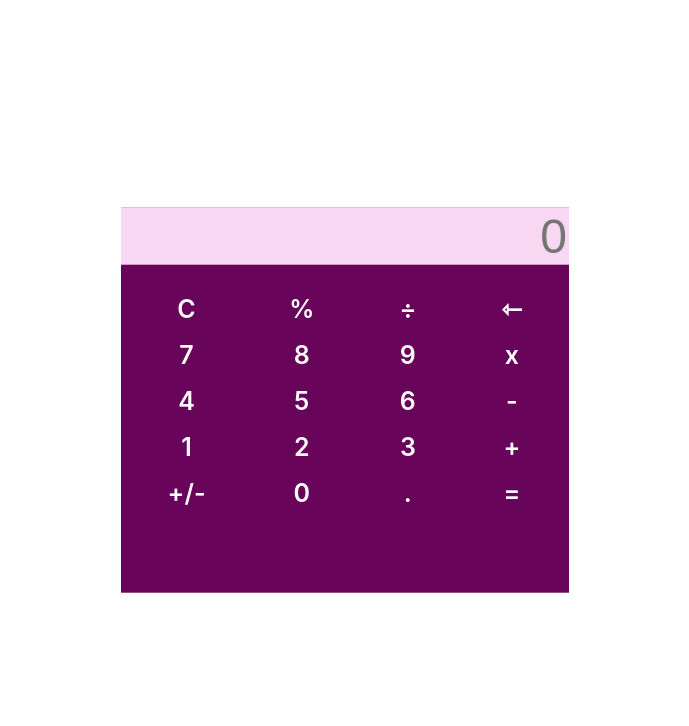
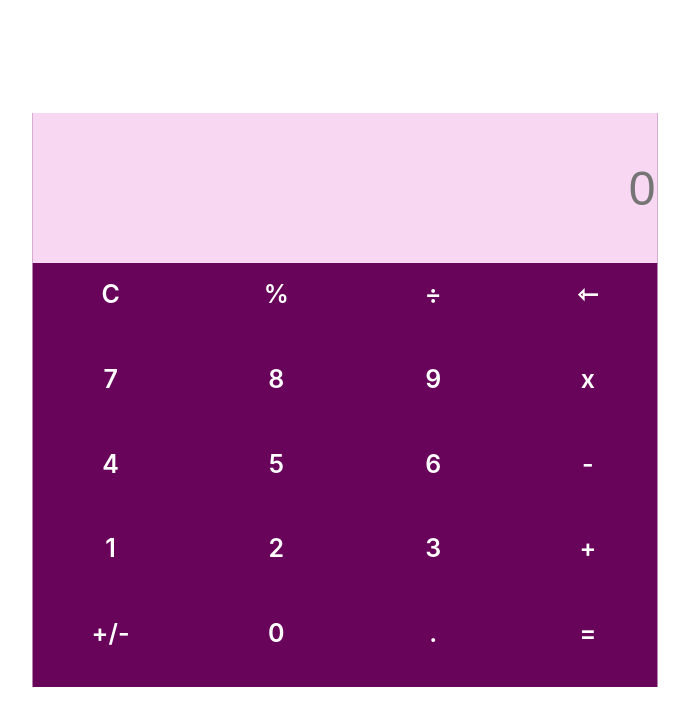
Before and after one commit to FlavioAlm/Calculadora, a React (Create React App) app: page / in a window 1280 px wide. Shown: the top 726 px of the page, without its empty margins (295-984 px from the left). Built offline with nearby package versions, Linux system fonts and the light colour scheme.

Commit message:
new function: percentage

```diff
--- a/src/containers/Calculator.css
+++ b/src/containers/Calculator.css
@@ -31,9 +31,9 @@
 @media (min-width: 700px) {
   .calculator {
     display: grid;
-    grid-template-columns: repeat(4, minmax(75px, 100px));
-    grid-template-rows: minmax(20px,auto) minmax(120px,auto) repeat(5, minmax(20px,auto));
-    gap: 1rem;
+    grid-template-columns: repeat(4, minmax(75px, auto));
+    grid-template-rows:minmax(150px, auto) repeat(4, minmax(90px, auto));
+    gap: 1rem 1rem;
   }
   .calculator {
     position: fixed;
@@ -42,10 +42,20 @@
     transform: translate(-50%, -50%);
     color: white;
     background-color: #68045a;
-    vertical-align: middle;
-    border: none;
   }
-  .calculator > div {
-    padding: 0.8em 0.8em;
+
+  .display {
+    grid-column: 1/5;
+    grid-row: 1/2;
+  }
+
+  .keyboard {
+    grid-column-start: 1;
+    grid-column-end: 5;
+    grid-row-start: 2;
+    grid-row-end: 6;
+    display: grid;
+    grid-template-columns: repeat(4, minmax(20px,auto));
+    gap: 1rem 1rem;
   }
 }
--- a/src/containers/utils.js
+++ b/src/containers/utils.js
@@ -2,7 +2,14 @@
 
 function safeEval(sequence) {
 
-  let newSeq = numberSequenceToArray (sequence);
+  if (hasPercentage(sequence)) {
+    console.log(" if - HasPerc: " + hasPercentage(sequence));
+    sequence = normalizePercentage(sequence);
+  };
+  console.log("out - HasPerc: " + hasPercentage(sequence));
+  console.log("out - seq: " + (sequence));
+
+  let newSeq = numberSequenceToArray(sequence);
   let firstNumber = 0;
   let secondNumber = 0;
   let operator = '+';
@@ -42,6 +49,7 @@ function safeEval(sequence) {
 
 function calculate(firstNumber, operator, secondNumber) {
   let result = 0;
+  console.log("operator: " + operator);
 
   switch(operator) {
     case '+':
@@ -58,6 +66,7 @@ function calculate(firstNumber, operator, secondNumber) {
       break
     case '÷':
       result = firstNumber / secondNumber
+      console.log("result in switch: " + result);
       break
     case '/':
       result = firstNumber / secondNumber
@@ -65,6 +74,8 @@ function calculate(firstNumber, operator, secondNumber) {
     default:
         console.log("error!")
   }
+
+  console.log("result: " + result);
   return result.toPrecision(4)
 
 }
@@ -94,4 +105,67 @@ function numberSequenceToArray (string) {
   return array;
 }
 
+function hasPercentage(string) {
+  return string.includes("%");
+}
+
+function normalizePercentage(string) {
+
+  let newSeq = string;
+  console.log("before while - newSeq: " + newSeq);
+
+  while (newSeq.indexOf("%") !== -1) {
+    let newPartial = "";
+    let partialSeq = newSeq.slice(0, newSeq.indexOf("%")+1);
+    let endOfSeq = newSeq.slice(newSeq.indexOf("%")+1);
+
+    let percBlock = getPerc(partialSeq);
+    console.log("after - percBlock: " + percBlock);
+    console.log("after - partialSeq: " + partialSeq);
+    let seqSplit = partialSeq.split(percBlock);
+    console.log("after - seqSplit: " + seqSplit);
+    newPartial = seqSplit[0]+convertPerc(percBlock);
+
+    newSeq= newPartial + endOfSeq;
+    console.log("in while - newSeq: " + newSeq);
+  }
+
+  return newSeq;
+}
+
+function convertPerc(string) {
+
+  let pureNum = string.slice(1, -1);
+  let newStr = "";
+  let newPerc = "";
+
+  if (string[0]==="+") {
+    newStr = "100+"+pureNum+"/100"
+  } else {
+    newStr = "100-"+pureNum+"/100"
+  }
+
+  newPerc = safeEval(newStr);
+  console.log("in conv - newPerc: " + newPerc);
+  return "×"+newPerc;
+}
+
+function getPerc(partial) {
+  let percBlock="";
+  console.log("start - newPartial: " + partial);
+
+  let i = partial.length -2
+  do {
+    percBlock = partial[i] + percBlock;
+    i -= 1;
+  } while (!isNaN(partial[i]));
+
+  percBlock = partial[i]+percBlock + "%";
+
+  console.log("end - newPartial: " + percBlock);
+  return percBlock;
+}
+
+
+
 export default safeEval;
```
Also changed, not shown: 1 other file (tests, documents, lock files or other folders).
